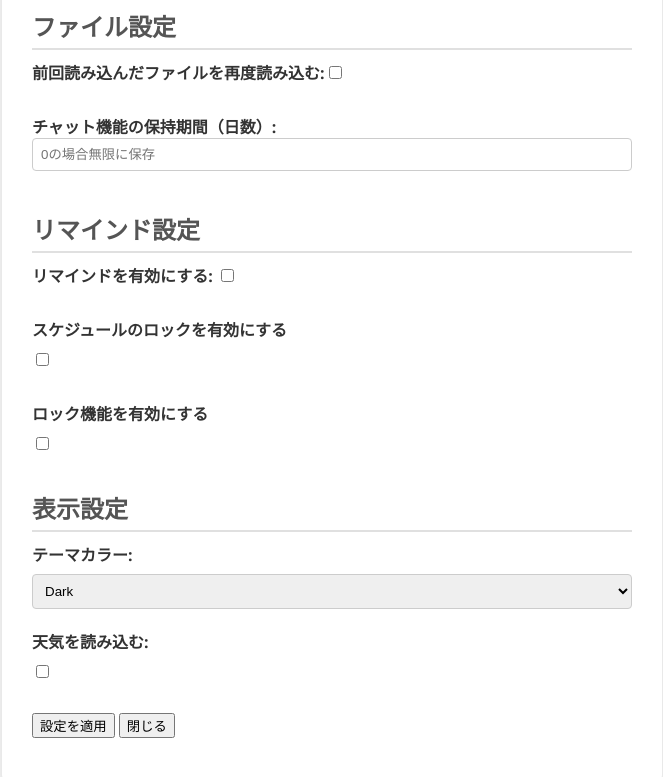
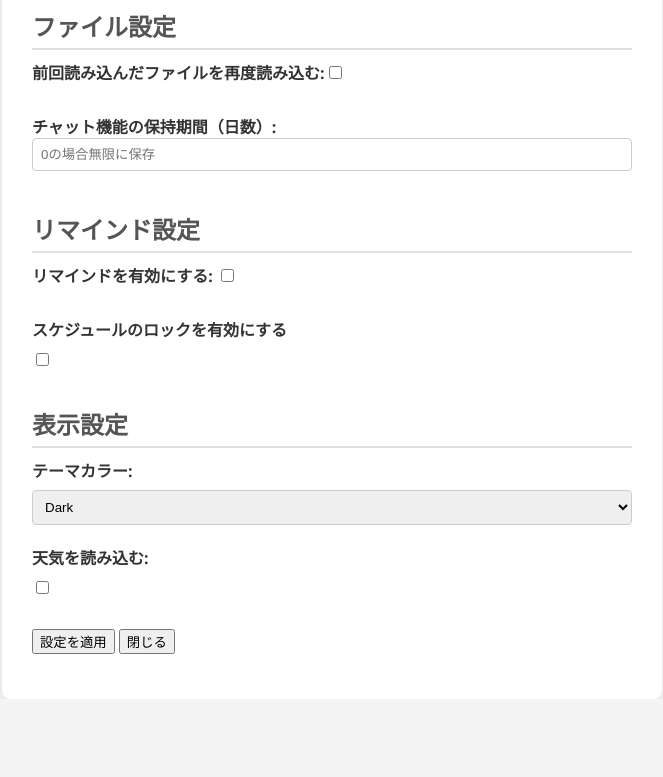
Before and after one commit to JunseiOgawa/my-electron-app, an Electron app: page src/view/settings.html in a window 800 px wide. Shown: the part 119-896 px from the top of the page, without its empty margins (68-731 px from the left). After the commit the page ends 818 px from the top, so only its background shows below. Drawn offline with Linux system fonts and the light colour scheme; no server answers.

Commit message:
プロ演最終

```diff
--- a/src/view/setting.css
+++ b/src/view/setting.css
@@ -55,6 +55,3 @@ input[type="checkbox"] {
     background-color: lightgray;
     cursor: not-allowed;
 }
-#enableLock {
-    /* 必要なスタイルを追加 */
-}
--- a/src/view/settings.html
+++ b/src/view/settings.html
@@ -45,10 +45,6 @@
             <input type="checkbox" id="enableLock" name="enableLock" />
         </div>
 
-        <!-- ロック機能に関連する設定項目を確認 -->
-        <label for="enableLock">ロック機能を有効にする</label>
-        <input type="checkbox" id="enableLock" name="enableLock" />
-
         <h2>表示設定</h2>
         <div>
             <label for="theme">テーマカラー:</label>
```
Also changed, not shown: src/main/main.js (+0 -8 lines).
